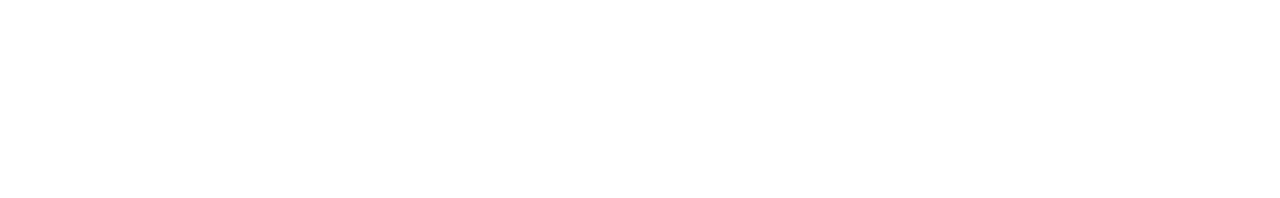
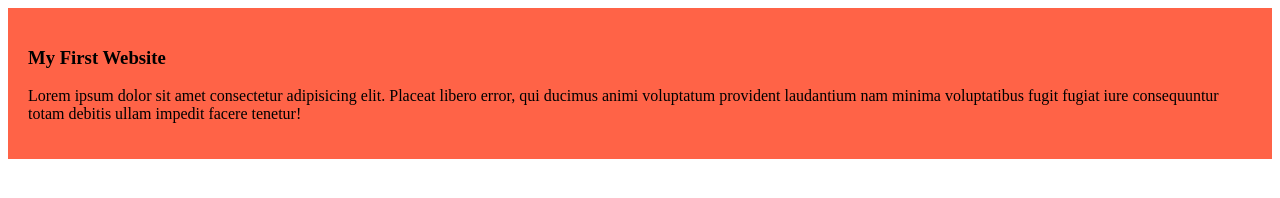
Before and after one commit to RakibulIslam-git/my-simple-website, a plain HTML site: page index.html in a window 1280 px wide. Drawn offline with Linux system fonts and the light colour scheme.

Commit message:
added the first blog

```diff
--- a/index.html
+++ b/index.html
@@ -4,8 +4,15 @@
     <meta charset="UTF-8">
     <meta name="viewport" content="width=device-width, initial-scale=1.0">
     <title>My Simple Websites</title>
+    <link rel="stylesheet" href="styles/blog.css">
 </head>
 <body>
+    <div>
+        <h3>My First Website</h3>
+        <p>
+            Lorem ipsum dolor sit amet consectetur adipisicing elit. Placeat libero error, qui ducimus animi voluptatum provident laudantium nam minima voluptatibus fugit fugiat iure consequuntur totam debitis ullam impedit facere tenetur!
+        </p>
+    </div>
 
 </body>
 </html>
--- /dev/null
+++ b/styles/blog.css
@@ -0,0 +1,4 @@
+div{
+    background-color: tomato;
+    padding: 20px;
+}
```
